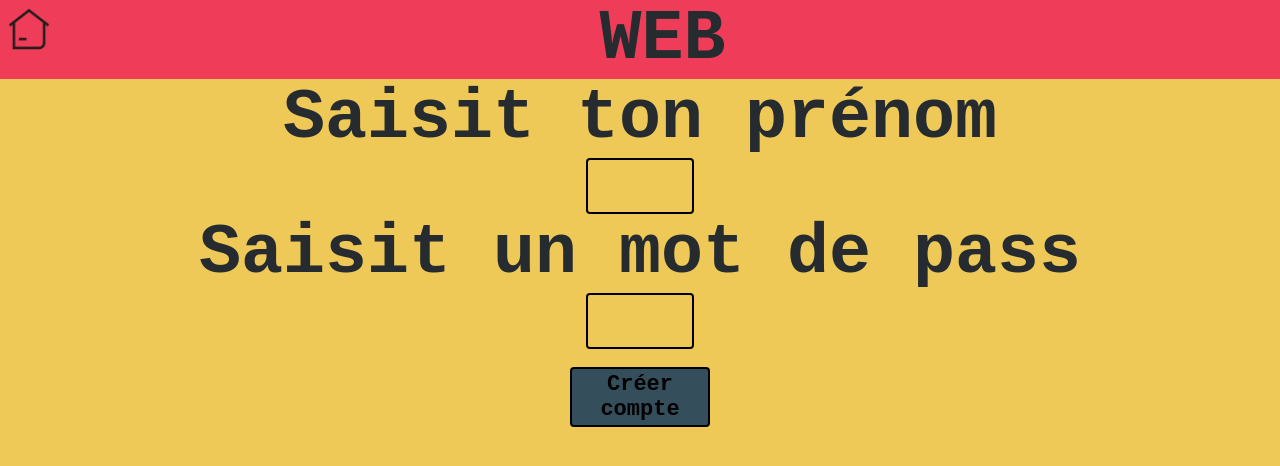
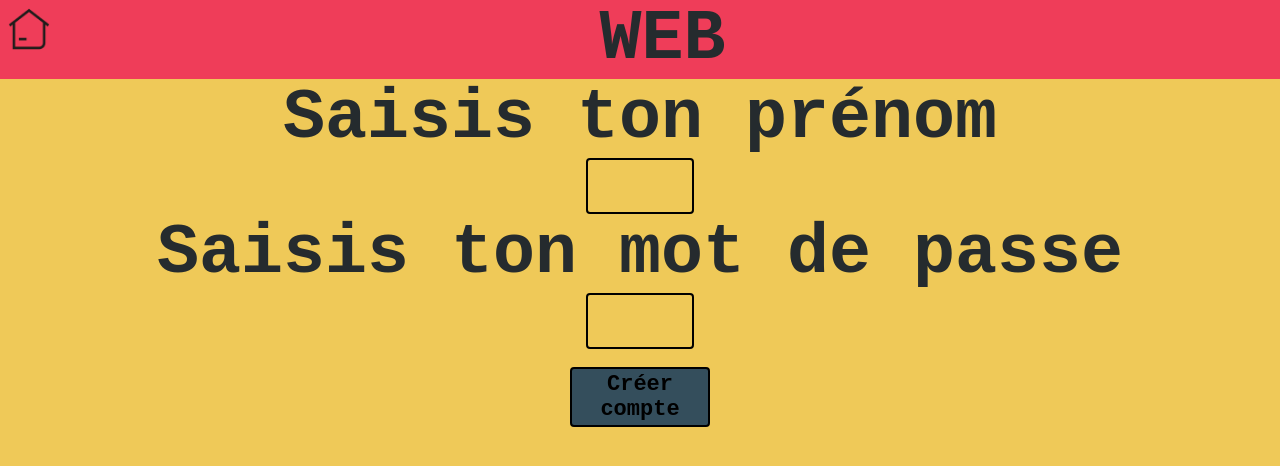
Before and after one commit to Diegodrou/ProjetWeb, a Flask app: page /sign-up in a window 1280 px wide. Shown: the top 466 px of the page. Run offline with Flask 3, Linux system fonts and the light colour scheme.

Commit message:
txt changé

```diff
--- a/templates/sign-up.html
+++ b/templates/sign-up.html
@@ -18,9 +18,9 @@
     </div>
     <div class="contenu">
         <form action="/form-sign-up" method="POST">
-            <h1>Saisit ton prénom</h1>
+            <h1>Saisis ton prénom</h1>
             <input type="text" name="prenom">
-            <h1>Saisit un mot de pass</h1>
+            <h1>Saisis ton mot de passe</h1>
             <input type="text" name="password">
             <br>
             <br>
```
